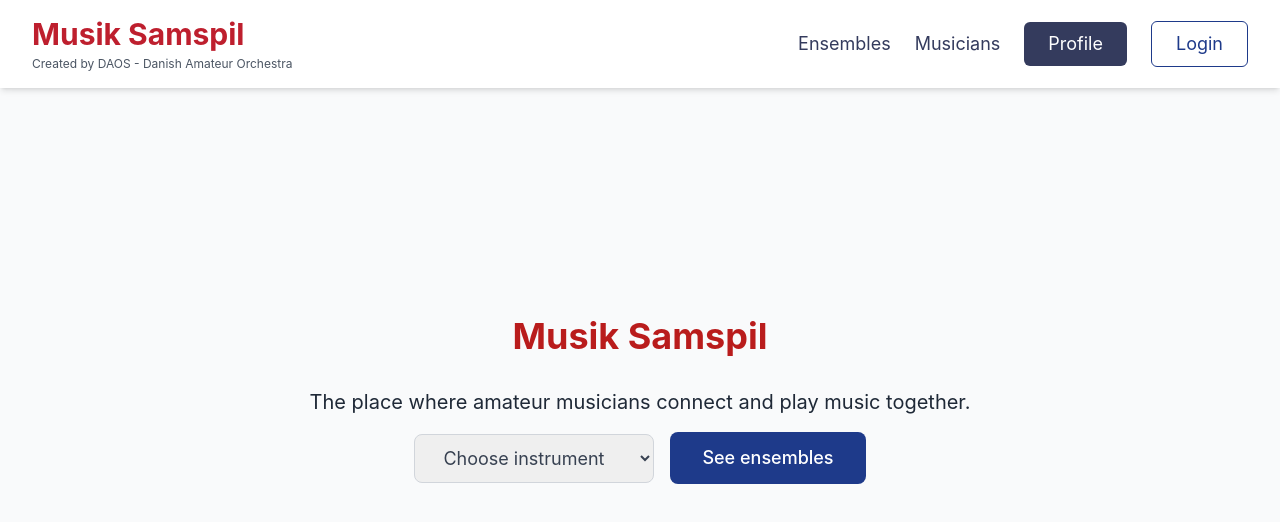
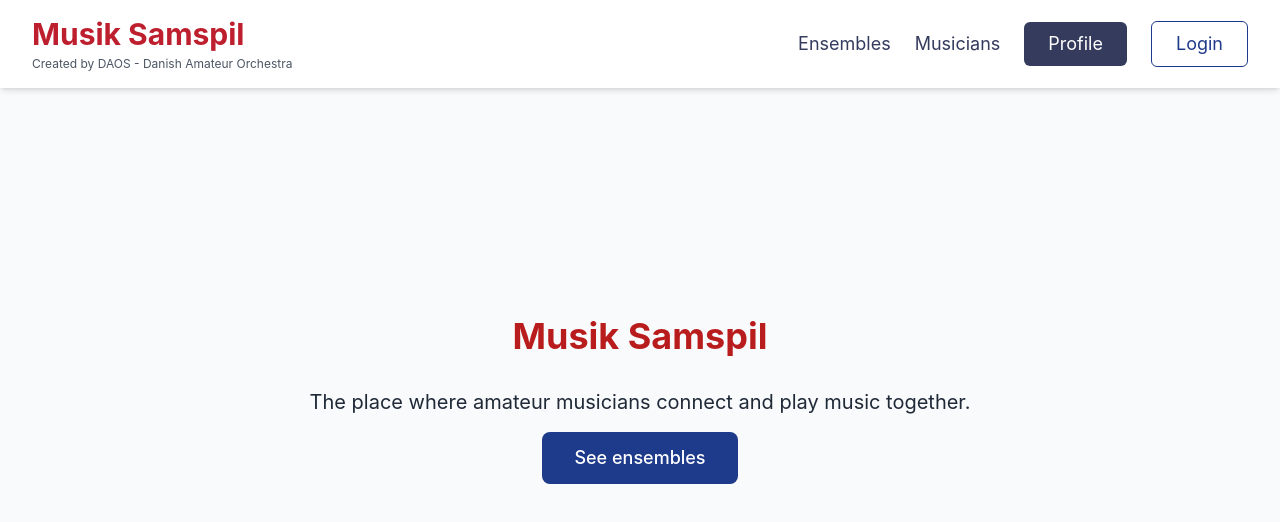
Before and after one commit to Adam0Schulz/CBA_DAOS_Project, a React (Vite) app in the folder client/: page / in a window 1280 px wide. Shown: the top 522 px of the page. Built offline with nearby package versions, Linux system fonts and the light colour scheme; no server answers.

Commit message:
Fix: homepage, make ensembles functional and remove dropdown

```diff
--- a/client/src/pages/HomePage.tsx
+++ b/client/src/pages/HomePage.tsx
@@ -1,4 +1,5 @@
 import { User } from "@packages/types";
+import { Link } from "react-router-dom";
 
 function HomePage() {
   const handleFetch = async () => {
@@ -19,22 +20,10 @@ function HomePage() {
           The place where amateur musicians connect and play music together.
           </p>
           <div className="flex items-center gap-4">
-            {/* Dropdown */}
-            <select
-              className="text-gray-700 text-lg border border-gray-300 rounded-lg px-6 py-3 focus:outline-none focus:ring-2 focus:ring-red-500 w-60"
-              defaultValue=""
-            >
-              <option value="" disabled hidden>
-                Choose instrument
-              </option>
-              <option value="guitar">Guitar</option>
-              <option value="piano">Piano</option>
-              <option value="violin">Violin</option>
-            </select>
             {/* Button */}
-            <button className="bg-blue-900 text-white text-lg font-medium px-8 py-3 rounded-lg hover:bg-red-700 transition duration-300">
+            <Link to="/ensembles" className="bg-blue-900 text-white text-lg font-medium px-8 py-3 rounded-lg hover:bg-red-700 transition duration-300">
               See ensembles
-            </button>
+            </Link>
           </div>
         </div>
       </main>
```
